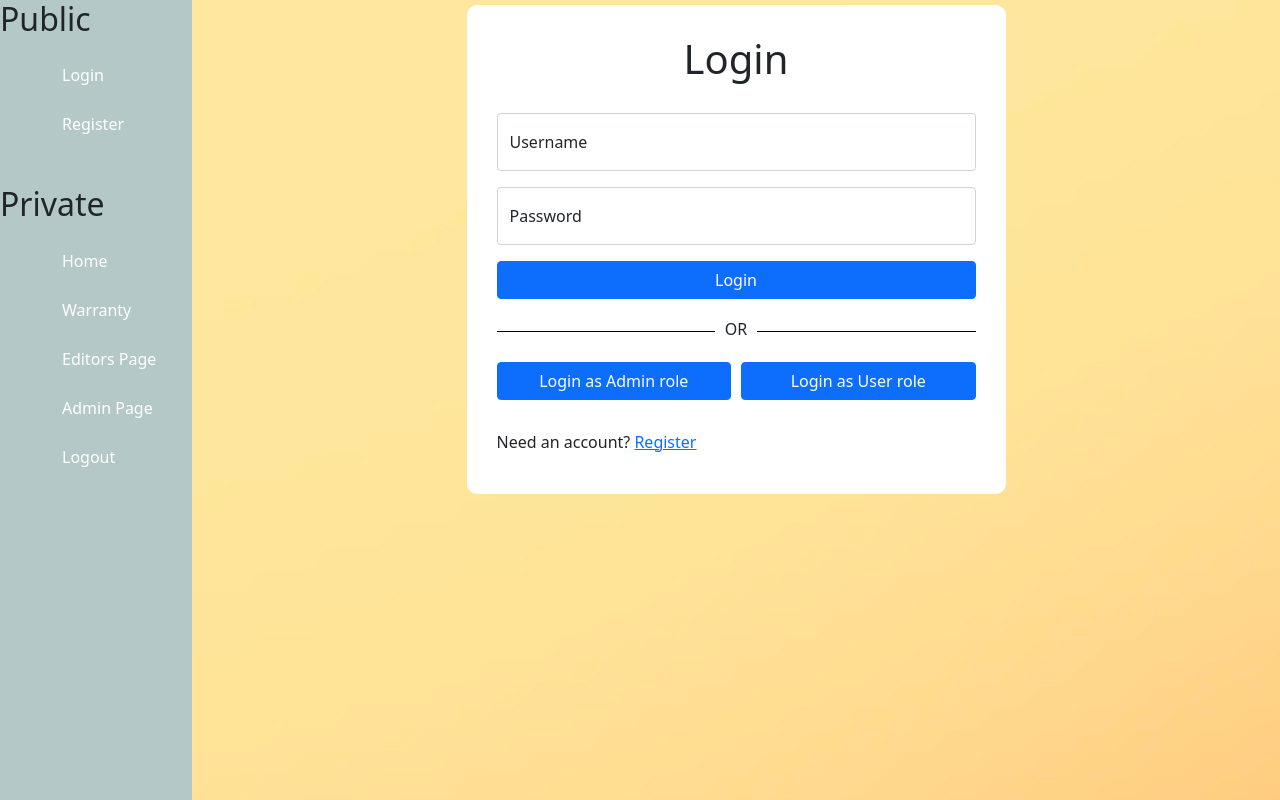
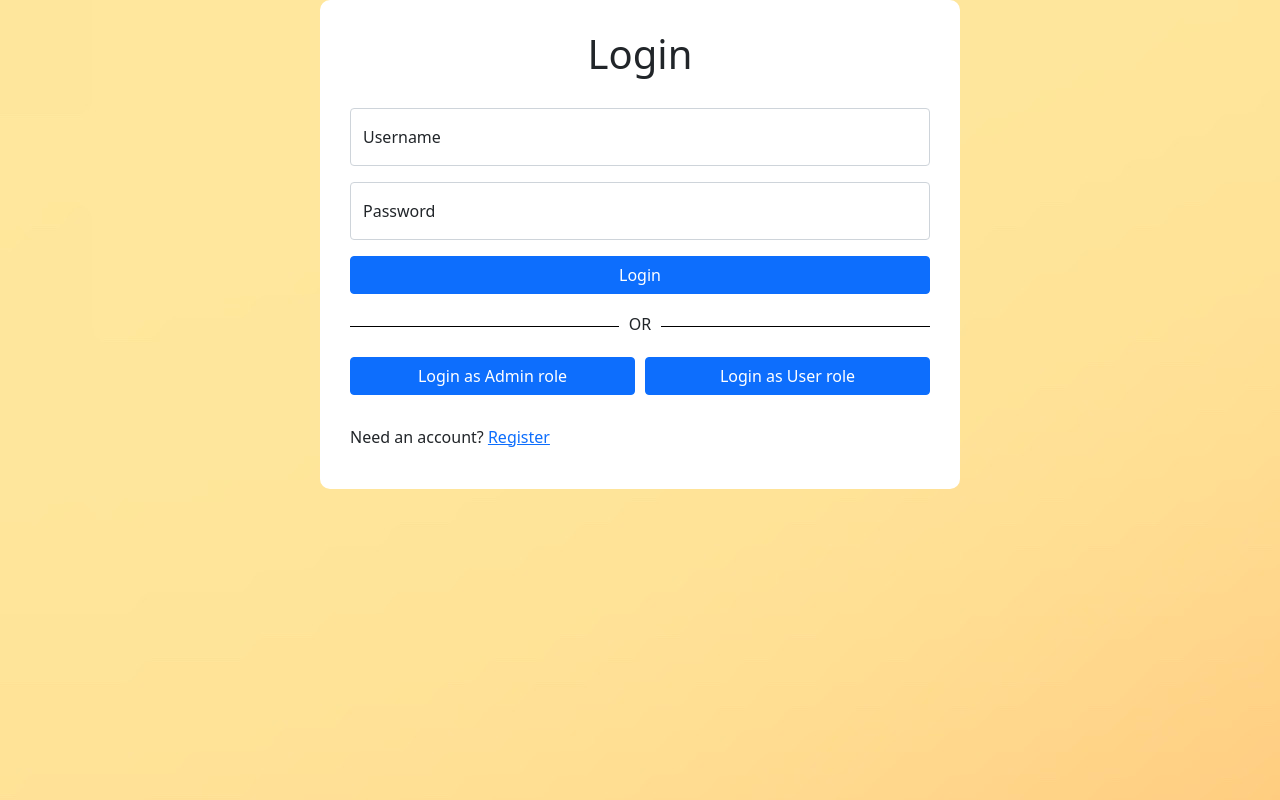
Before and after one commit to KheeForDev/react, a React (Create React App) app: page /login in a window 1280 px wide. Built offline with nearby package versions, Linux system fonts and the light colour scheme.

Commit message:
UPD: Show sidebar after login.

```diff
--- a/src/App.js
+++ b/src/App.js
@@ -16,12 +16,13 @@ import Missing from "./pages/Missing";
 function App() {
   return (
     <Routes>
+
+      {/* public routes */}
+      <Route path="login" element={<Login />} />
+      <Route path="register" element={<Register />} />
+      <Route path="unauthorized" element={<Unauthorized />} />
+
       <Route path="/" element={<Layout />}>
-        {/* public routes */}
-        <Route path="login" element={<Login />} />
-        <Route path="register" element={<Register />} />
-        <Route path="unauthorized" element={<Unauthorized />} />
-
         {/* protected routes */}
         <Route element={<RequireAuth allowedRoles={["ROLE_USER", "ROLE_ADMIN"]} />}>
           <Route path="/" element={<Home />} />
--- a/src/components/Layout.js
+++ b/src/components/Layout.js
@@ -1,9 +1,12 @@
 import React from "react";
 import { Outlet } from "react-router-dom";
+
+import Sidebar from "./Sidebar";
 
 const Layout = ({ children }) => {
     return (
         <main className="main">
+            <Sidebar />
             <Outlet />
         </main>
     );
--- a/src/index.js
+++ b/src/index.js
@@ -7,7 +7,6 @@ import "bootstrap/dist/css/bootstrap.min.css";
 import "./style.css";
 
 import { AuthProvider } from "./context/AuthProvider"
-import Sidebar from "./components/Sidebar"
 import App from "./App"
 
 const root = ReactDOM.createRoot(document.getElementById('root'));
@@ -15,7 +14,6 @@ root.render(
   <React.StrictMode>
     <BrowserRouter>
       <AuthProvider>
-        <Sidebar />
         <Routes>
           <Route path="/*" element={<App />} />
         </Routes>
```
